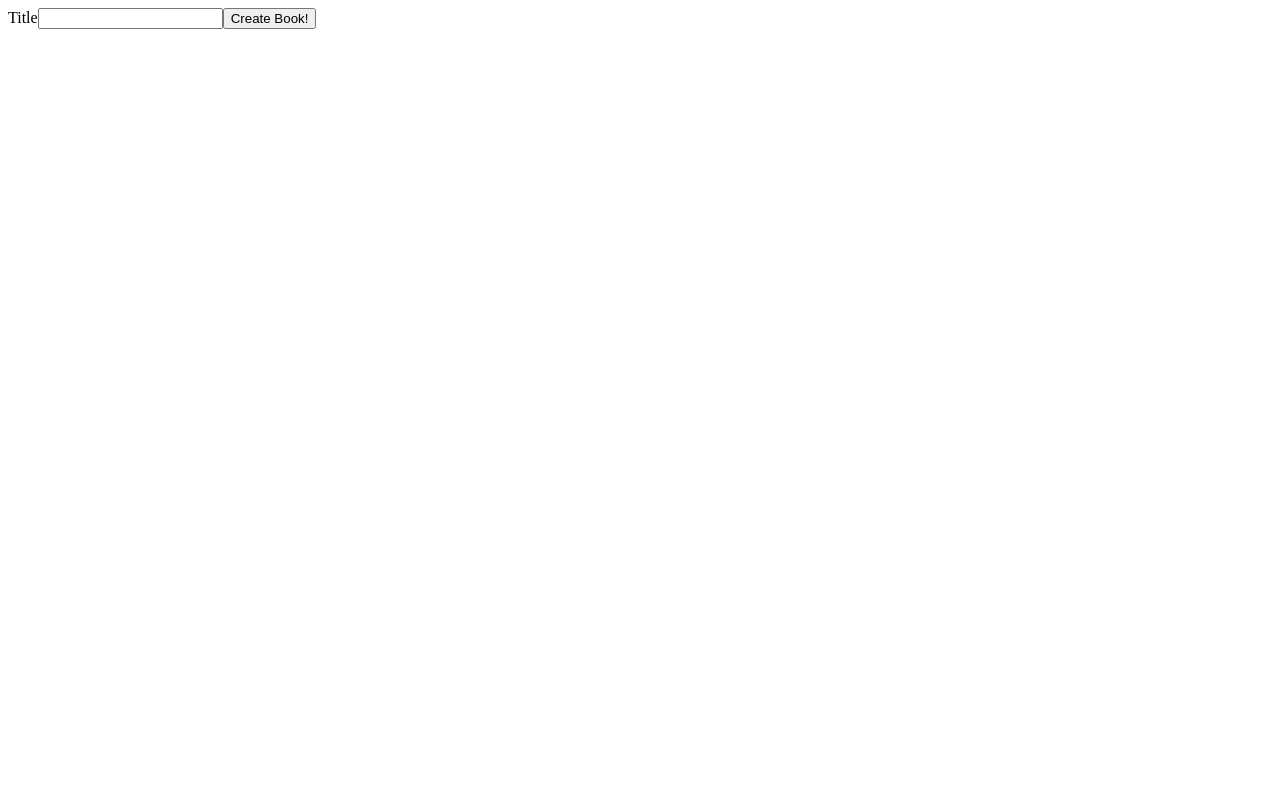
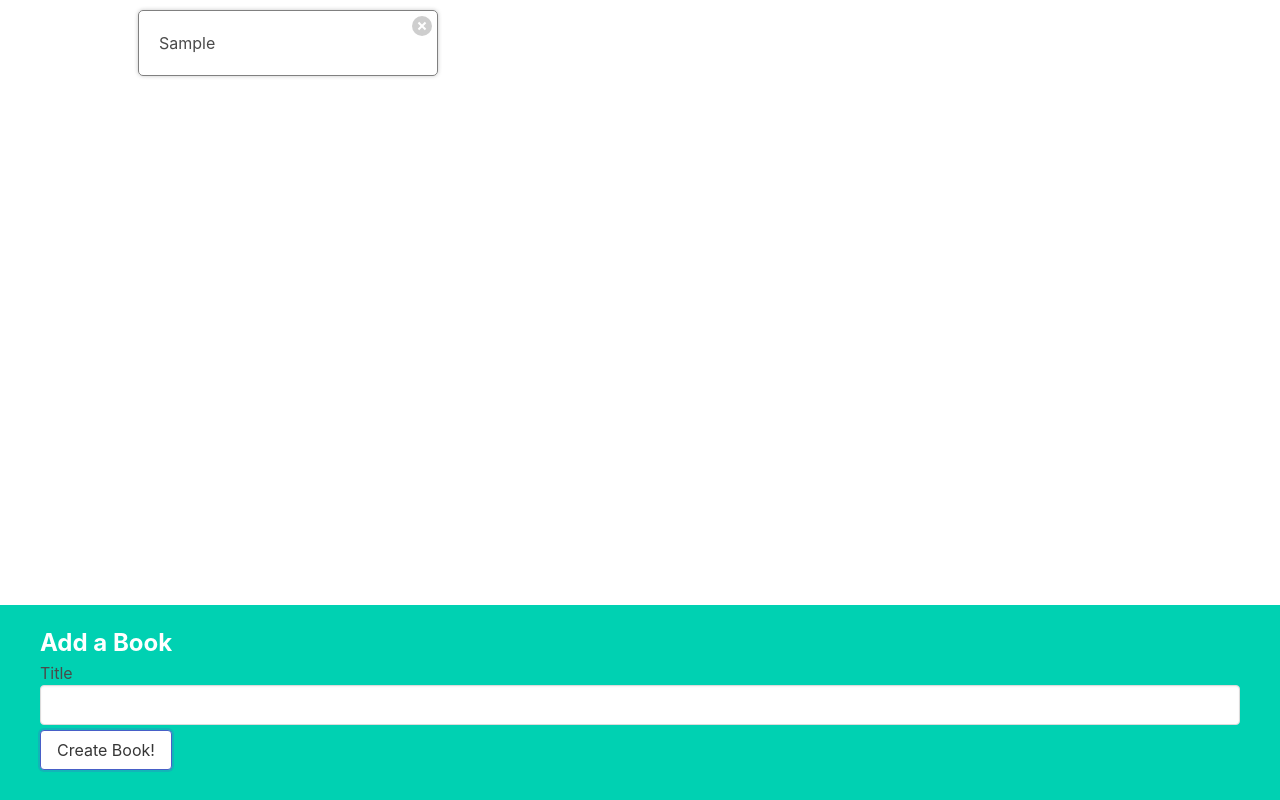
Before and after one commit to DariuszAlbert/Read-Book-List, a React (Create React App) app: page / in a window 1280 px wide. Both pictures are taken after typing "Sample" into the empty fields and a click on the button "Create Book!". Built offline with nearby package versions, Linux system fonts and the light colour scheme.

Commit message:
Adding and deleting books functionality added

```diff
--- a/src/App.js
+++ b/src/App.js
@@ -1,18 +1,31 @@
 import { useState } from "react";
 import BookCreate from "./components/BookCreate";
+import BookList from "./components/BookList";
 
 
 function App() {
-    const [books, setBooks]=useState([]);
+    const [books, setBooks] = useState([]);
 
-    function createBook(title){
-
-        console.log(`Book tilte ${title}`);
-
+    const deleteBookByID = (id) =>{
+        const updatedBooks = books.filter((book)=>{
+            return book.id !== id;
+        })
+        setBooks(updatedBooks);
     };
 
+    const createBook = (title) => {
+        const updateTitle=[
+            ...books,
+            {id: Math.round(Math.random()*99999), title}
+        ];
+
+        setBooks(updateTitle);
+
+    }
+
     return (
-        <div>
+        <div className="app">
+            <BookList books={books} onDelete={deleteBookByID} />
             <BookCreate createBook={createBook} />
         </div>
 
--- a/src/components/BookCreate.js
+++ b/src/components/BookCreate.js
@@ -18,11 +18,12 @@ function BookCreate( {createBook} ){
     }
 
     return (
-    <div>
+    <div className="book-create">
+        <h3>Add a Book</h3>
         <form onSubmit={handleSubmit}>
             <label>Title</label>
-            <input value={title} onChange={handleChange}/>
-            <button>Create Book!</button>
+            <input className="input" value={title} onChange={handleChange}/>
+            <button className="button">Create Book!</button>
         </form>
     </div>
     );
--- a/src/components/BookList.js
+++ b/src/components/BookList.js
@@ -1,5 +1,11 @@
-function BookList(){
-    return <div>BookList</div>
+import BookShow from "./BookShow";
+
+function BookList({books, onDelete}){
+    const renderedBooks = books.map((book)=>{
+
+        return <BookShow key={book.id} book={book} onDelete={onDelete}/>
+    });
+    return <div className="book-list">{renderedBooks}</div>
 }
 
 export default BookList;
--- a/src/components/BookShow.js
+++ b/src/components/BookShow.js
@@ -1,5 +1,14 @@
-function BookShow(){
-    return <div>BookShow</div>
+
+function BookShow({book, onDelete}){
+    const handleClick = ()=>{
+        onDelete(book.id);
+    }
+    return( <div className="book-show">
+    {book.title}
+    <div className="actions"><button className="delete" onClick={handleClick}>X</button></div>
+    </div>
+
+    )
 }
 
 export default BookShow;
--- a/src/index.js
+++ b/src/index.js
@@ -1,6 +1,8 @@
+import './index.css';
 import React   from "react";
 import ReactDOM  from "react-dom/client";
 import App from "./App";
+
 
 const element = document.getElementById('root');
 
```
Also changed, not shown: src/index.css (renamed from src/components/index.css), 1 other file (tests, documents, lock files or other folders).
